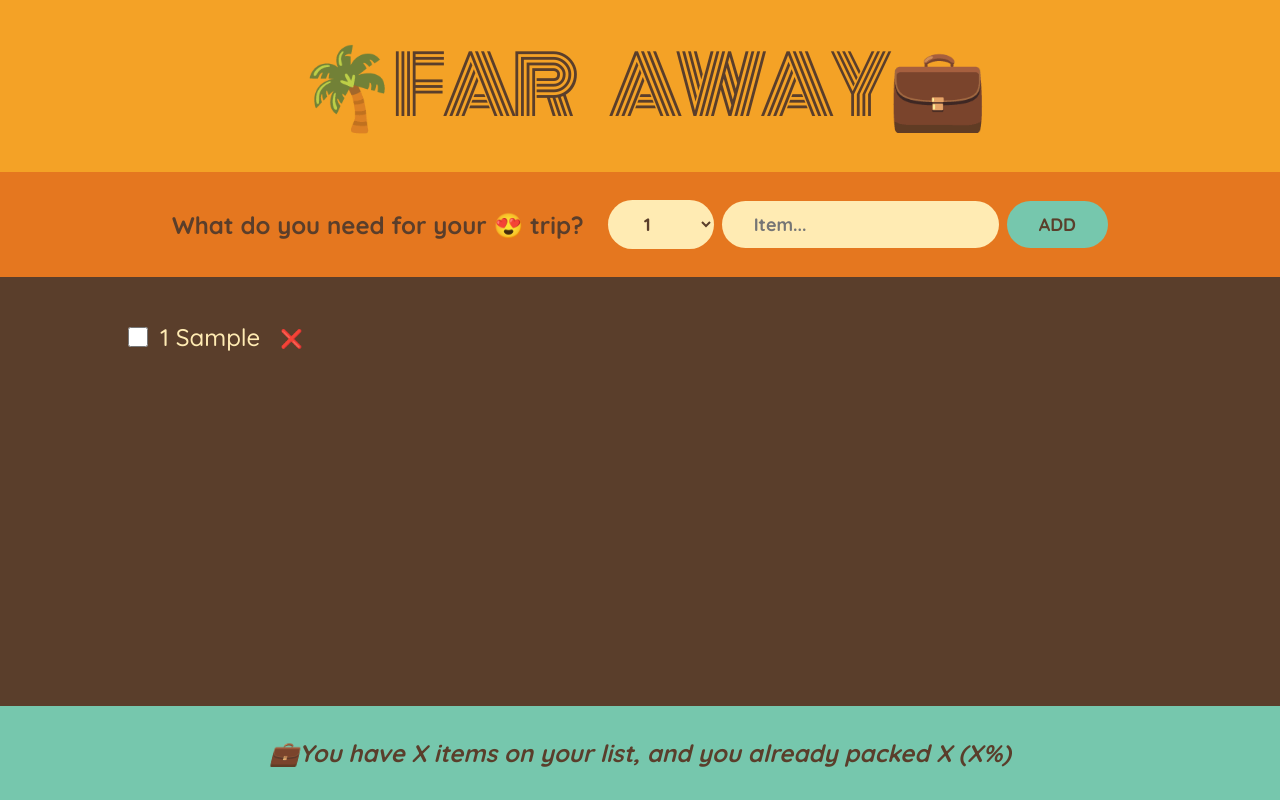
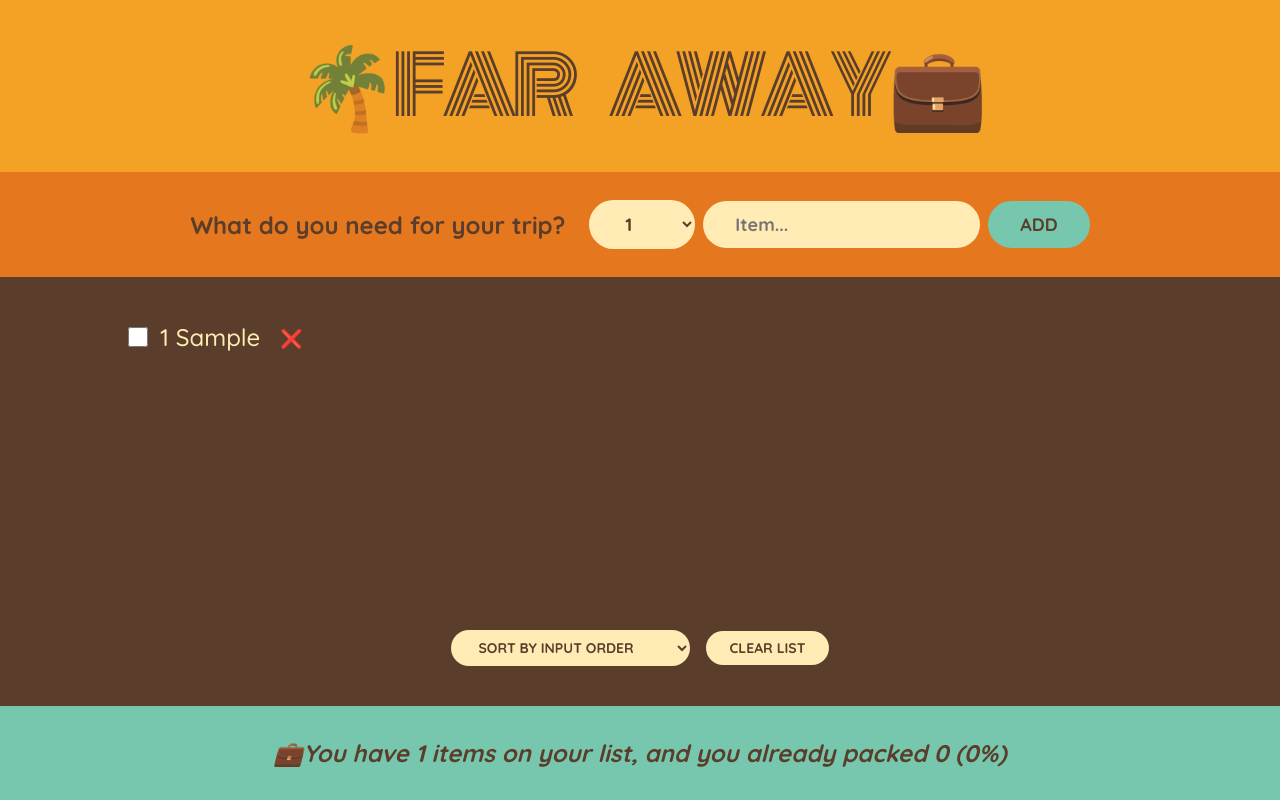
Before and after one commit to ronnieima/travel-list, a React (Create React App) app: page / in a window 1280 px wide. Both pictures are taken after typing "Sample" into the empty fields and a click on the button "ADD". Built offline with nearby package versions, Linux system fonts and the light colour scheme.

Commit message:
refactor

```diff
--- a/src/App.js
+++ /dev/null
@@ -1,115 +0,0 @@
-import { useState } from "react";
-
-export default function App() {
-  const [items, setItems] = useState([]);
-
-  function handleAddItems(item) {
-    setItems((items) => [...items, item]);
-  }
-
-  function handleDeleteItem(id) {
-    setItems((items) => items.filter((item) => item.id !== id));
-  }
-
-  function handleToggleItem(id) {
-    setItems((items) =>
-      items.map((item) =>
-        item.id === id ? { ...item, packed: !item.packed } : item
-      )
-    );
-  }
-
-  return (
-    <div className="app">
-      <Logo />
-      <Form onAddItems={handleAddItems} />
-      <PackingList
-        items={items}
-        onDeleteItem={handleDeleteItem}
-        onToggleItem={handleToggleItem}
-      />
-      <Stats />
-    </div>
-  );
-}
-
-function Logo() {
-  return <h1>🌴Far Away💼</h1>;
-}
-function Form({ onAddItems }) {
-  const [description, setDescription] = useState("");
-  const [quantity, setQuantity] = useState(1);
-
-  function handleSubmit(e) {
-    e.preventDefault();
-
-    if (!description) return;
-    const newItem = { description, quantity, packed: false, id: Date.now() };
-    onAddItems(newItem);
-    setDescription("");
-    setQuantity(1);
-  }
-
-  return (
-    <form className="add-form" onSubmit={handleSubmit}>
-      <h3>What do you need for your 😍 trip?</h3>
-      <select
-        value={quantity}
-        onChange={(e) => setQuantity(Number(e.target.value))}
-      >
-        {Array.from({ length: 20 }, (_, i) => i + 1).map((num) => (
-          <option value={num} key={num}>
-            {num}
-          </option>
-        ))}
-      </select>
-      <input
-        type="text"
-        placeholder="Item..."
-        value={description}
-        onChange={(e) => setDescription(e.target.value)}
-      />
-      <button>Add</button>
-    </form>
-  );
-}
-function PackingList({ items, onDeleteItem, onToggleItem }) {
-  return (
-    <div className="list">
-      <ul>
-        {items.map((item) => (
-          <Item
-            item={item}
-            key={item.id}
-            onDeleteItem={onDeleteItem}
-            onToggleItem={onToggleItem}
-          />
-        ))}
-      </ul>
-    </div>
-  );
-}
-
-function Item({ item, onDeleteItem, onToggleItem }) {
-  return (
-    <li>
-      <input
-        type="checkbox"
-        value={item.packed}
-        onChange={() => onToggleItem(item.id)}
-      />
-      <span style={item.packed ? { textDecoration: "line-through" } : {}}>
-        {item.quantity} {item.description}
-      </span>
-      <button onClick={() => onDeleteItem(item.id)}>❌</button>
-    </li>
-  );
-}
-
-function Stats() {
-  return (
-    <footer className="stats">
-      <em>💼You have X items on your list, and you already packed X (X%)</em>
-    </footer>
-  );
-}
--- /dev/null
+++ b/src/components/App.js
@@ -0,0 +1,48 @@
+import { useState } from "react";
+import Logo from "./Logo";
+import Form from "./Form";
+import PackingList from "./PackingList";
+import Stats from "./Stats";
+
+export default function App() {
+  const [items, setItems] = useState([]);
+
+  function handleAddItems(item) {
+    setItems((items) => [...items, item]);
+  }
+
+  function handleDeleteItem(id) {
+    setItems((items) => items.filter((item) => item.id !== id));
+  }
+
+  function handleClearList() {
+    let confirmed = null;
+    if (items.length !== 0) {
+      confirmed = window.confirm("Are you sure you want to delete all items?");
+    }
+
+    if (confirmed) setItems([]);
+  }
+
+  function handleToggleItem(id) {
+    setItems((items) =>
+      items.map((item) =>
+        item.id === id ? { ...item, packed: !item.packed } : item
+      )
+    );
+  }
+
+  return (
+    <div className="app">
+      <Logo />
+      <Form onAddItems={handleAddItems} />
+      <PackingList
+        items={items}
+        onDeleteItem={handleDeleteItem}
+        onToggleItem={handleToggleItem}
+        onClearItems={handleClearList}
+      />
+      <Stats items={items} />
+    </div>
+  );
+}
--- /dev/null
+++ b/src/components/Form.js
@@ -0,0 +1,39 @@
+import { useState } from "react";
+
+export default function Form({ onAddItems }) {
+  const [description, setDescription] = useState("");
+  const [quantity, setQuantity] = useState(1);
+
+  function handleSubmit(e) {
+    e.preventDefault();
+
+    if (!description) return;
+    const newItem = { description, quantity, packed: false, id: Date.now() };
+    onAddItems(newItem);
+    setDescription("");
+    setQuantity(1);
+  }
+
+  return (
+    <form className="add-form" onSubmit={handleSubmit}>
+      <h3>What do you need for your trip?</h3>
+      <select
+        value={quantity}
+        onChange={(e) => setQuantity(Number(e.target.value))}
+      >
+        {Array.from({ length: 20 }, (_, i) => i + 1).map((num) => (
+          <option value={num} key={num}>
+            {num}
+          </option>
+        ))}
+      </select>
+      <input
+        type="text"
+        placeholder="Item..."
+        value={description}
+        onChange={(e) => setDescription(e.target.value)}
+      />
+      <button>Add</button>
+    </form>
+  );
+}
--- /dev/null
+++ b/src/components/Item.js
@@ -0,0 +1,15 @@
+export default function Item({ item, onDeleteItem, onToggleItem }) {
+  return (
+    <li>
+      <input
+        type="checkbox"
+        value={item.packed}
+        onChange={() => onToggleItem(item.id)}
+      />
+      <span style={item.packed ? { textDecoration: "line-through" } : {}}>
+        {item.quantity} {item.description}
+      </span>
+      <button onClick={() => onDeleteItem(item.id)}>❌</button>
+    </li>
+  );
+}
--- /dev/null
+++ b/src/components/Logo.js
@@ -0,0 +1,3 @@
+export default function Logo() {
+  return <h1>🌴Far Away💼</h1>;
+}
--- /dev/null
+++ b/src/components/PackingList.js
@@ -0,0 +1,47 @@
+import { useState } from "react";
+import Item from "./Item";
+
+export default function PackingList({
+  items,
+  onDeleteItem,
+  onToggleItem,
+  onClearItems,
+}) {
+  const [sortBy, setSortBy] = useState("input");
+
+  let sortedItems;
+
+  if (sortBy === "input") sortedItems = items;
+  if (sortBy === "description")
+    sortedItems = items
+      .slice()
+      .sort((a, b) => a.description.localeCompare(b.description));
+  if (sortBy === "packed")
+    sortedItems = items
+      .slice()
+      .sort((a, b) => Number(a.packed) - Number(b.packed));
+
+  return (
+    <div className="list">
+      <ul>
+        {sortedItems.map((item) => (
+          <Item
+            item={item}
+            key={item.id}
+            onDeleteItem={onDeleteItem}
+            onToggleItem={onToggleItem}
+          />
+        ))}
+      </ul>
+
+      <div className="actions">
+        <select value={sortBy} onChange={(e) => setSortBy(e.target.value)}>
+          <option value="input">Sort by input order</option>
+          <option value="description">Sort by description</option>
+          <option value="packed">Sort by packed status</option>
+        </select>
+        <button onClick={onClearItems}>Clear list</button>
+      </div>
+    </div>
+  );
+}
--- /dev/null
+++ b/src/components/Stats.js
@@ -0,0 +1,23 @@
+export default function Stats({ items }) {
+  if (!items.length)
+    return (
+      <p className="stats">
+        <em>Start adding some items to your packing list 🚀</em>
+      </p>
+    );
+
+  const numItems = items.length;
+  const numPacked = items.filter((item) => item.packed).length;
+  const percentage = Math.round((numPacked / numItems) * 100);
+
+  return (
+    <footer className="stats">
+      <em>
+        {percentage === 100
+          ? "You got everything! Ready to go ✈"
+          : `💼You have ${numItems} items on your list, and you already packed
+        ${numPacked} (${percentage}%)`}
+      </em>
+    </footer>
+  );
+}
--- a/src/index.js
+++ b/src/index.js
@@ -1,7 +1,7 @@
 import React from "react";
 import ReactDOM from "react-dom/client";
 import "./index.css";
-import App from "./App";
+import App from "./components/App";
 
 const root = ReactDOM.createRoot(document.getElementById("root"));
 root.render(
```
